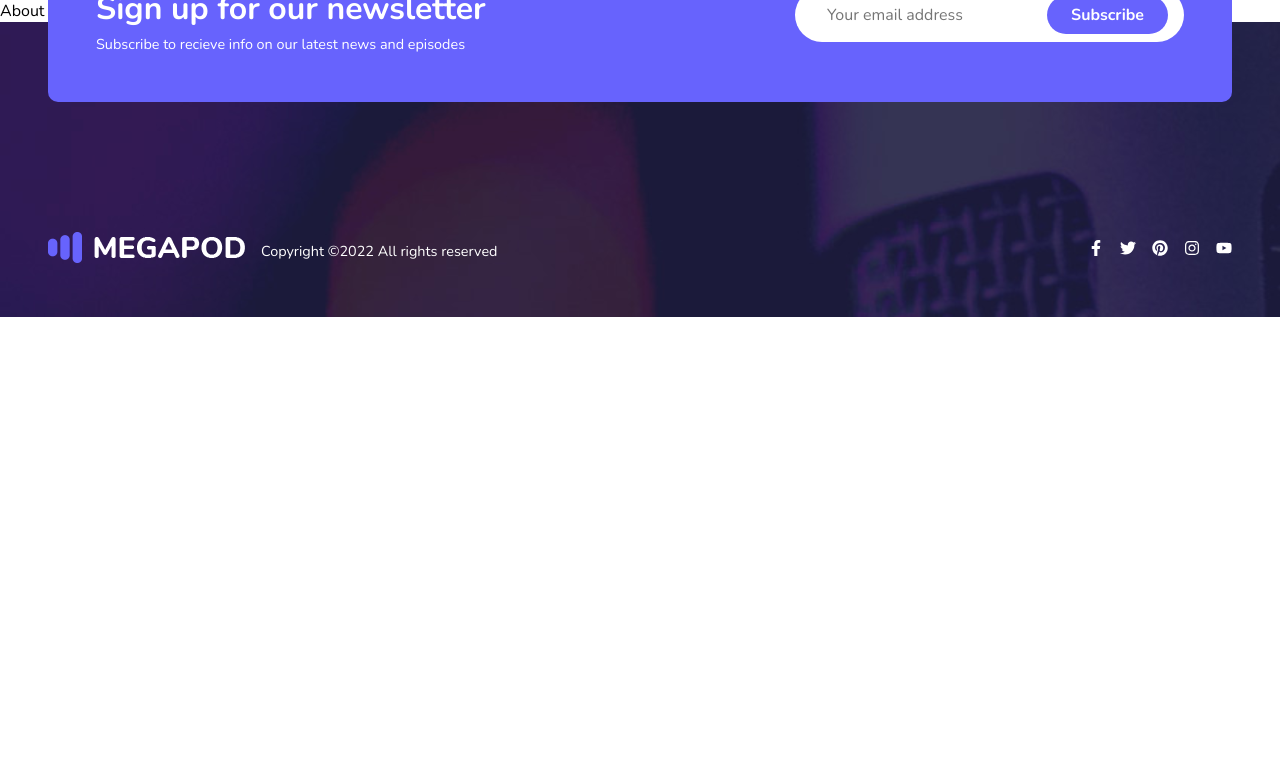
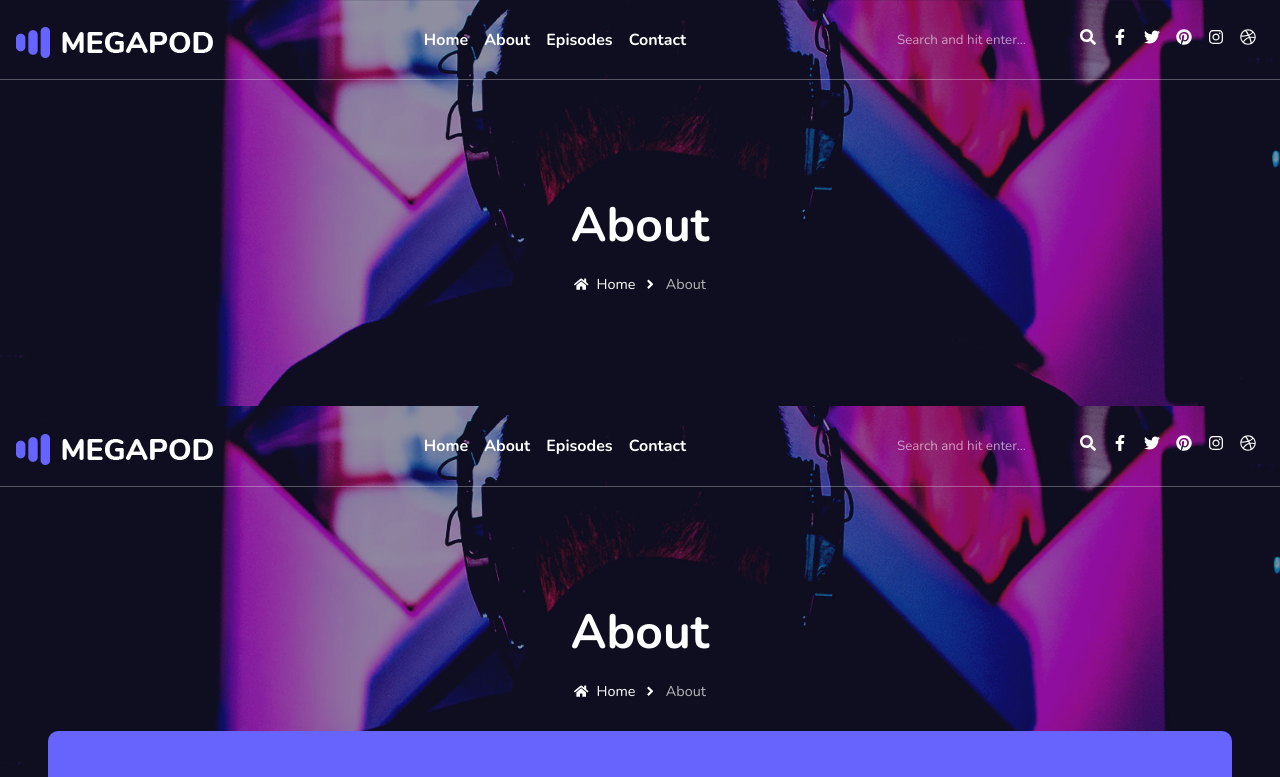
Before and after one commit to zacharymillerm/ultrapod, a React (Create React App) app: page /about in a window 1280 px wide. Shown: the top 777 px of the page. Built offline with nearby package versions, Linux system fonts and the light colour scheme; the HTML template or start-up script is replaced by a standard one.

Commit message:
Added herosection and navbar to about page

```diff
--- /dev/null
+++ b/src/components/About/HeroSection.js
@@ -0,0 +1,70 @@
+import React from "react";
+import Navbar from "../Navbar";
+import styled from "styled-components";
+import HeroBg from "../../img/breadcrumb-bg.jpg";
+import { Link } from "react-router-dom";
+import {FaHome, FaAngleRight} from 'react-icons/fa'
+
+// Styles
+const HeroContainer = styled.div`
+	background-image: url(${HeroBg});
+	background-position: center;
+	background-size: cover;
+`;
+const HeroContent = styled.div`
+	padding: 7rem 1rem;
+	display: flex;
+	flex-direction: column;
+	align-items: center;
+`;
+
+const HeroTitle = styled.div`
+	color: #fff;
+	font-size: 3rem;
+	font-weight: 700;
+	margin-bottom: 1rem;
+`;
+const HeroLinks = styled.div`
+	display: flex;
+`;
+
+const HeroLink = styled(Link)`
+	color: #fff;
+	text-decoration: none;
+	font-size: 90%;
+	display: flex;
+	align-items: center;
+    &:last-child{
+        color: #b7b7b7;
+    }
+`;
+
+const HeroLinkText = styled.p`
+    margin-right: .5rem;
+`;
+const HeroLinkIcon = styled.span`
+    display: flex;
+    align-items: center;
+    margin-right: .5rem;
+`;
+
+const HeroSection = () => {
+	return (
+		<HeroContainer>
+			<Navbar />
+			<HeroContent>
+				<HeroTitle>About</HeroTitle>
+				<HeroLinks>
+					<HeroLink to='/'>
+						<HeroLinkIcon><FaHome /></HeroLinkIcon>
+						<HeroLinkText>Home</HeroLinkText>
+						<HeroLinkIcon><FaAngleRight /></HeroLinkIcon>
+					</HeroLink>
+					<HeroLink to='/about'>About</HeroLink>
+				</HeroLinks>
+			</HeroContent>
+		</HeroContainer>
+	);
+};
+
+export default HeroSection;
--- a/src/components/Home/Episodes.js
+++ b/src/components/Home/Episodes.js
@@ -13,7 +13,7 @@ const EpisodesContainer = styled.div`
 const Header = styled.p`
   text-align: center;
   font-size: 2.5rem;
-  font-weight: 800;
+  font-weight: 700;
   color: #353535;
   margin-bottom: 2rem;
 `
--- a/src/components/Navbar.js
+++ b/src/components/Navbar.js
@@ -17,8 +17,8 @@ import { screens } from "../data/Screens";
 // Styles
 const Nav = styled.nav`
 	width: 100%;
-	background-color: #000;
 	color: #fff;
+	border-bottom: 1px solid rgba(255, 255, 255, 0.3);
 `;
 const NavContainer = styled.div`
 	padding: 1.7rem 1rem;
@@ -80,6 +80,9 @@ const Input = styled.input`
 	border: 0;
 	outline: none;
 	color: #fff;
+	&::placeholder{
+		color: rgba(255, 255, 255, 0.582);
+	}
 `;
 const SocialLink = styled(Link)`
 	color: #fff;
@@ -159,7 +162,7 @@ const Navbar = ({nav, showNav, closeNav}) => {
 						<SideLink to='/' onClick={closeNav}>Home</SideLink>
 						<SideLink to='/about' onClick={closeNav}>About</SideLink>
 						<SideLink to='/episodes' onClick={closeNav}>Episodes</SideLink>
-						<SideLink to='/' onClick={closeNav}>Pages</SideLink>
+						{/* <SideLink to='/' onClick={closeNav}>Pages</SideLink> */}
 						<SideLink to='/contact' onClick={closeNav}>Contact</SideLink>
 					</SideLinks>
 					<SideSocials>
@@ -196,7 +199,7 @@ const Navbar = ({nav, showNav, closeNav}) => {
 					<NavLink to='/'>Home</NavLink>
 					<NavLink to='/about'>About</NavLink>
 					<NavLink to='/episodes'>Episodes</NavLink>
-					<NavLink to='/'>Pages</NavLink>
+					{/* <NavLink to='/'>Pages</NavLink> */}
 					<NavLink to='/contact'>Contact</NavLink>
 				</NavLinks>
 				<SocialLinks>
--- a/src/pages/About.js
+++ b/src/pages/About.js
@@ -1,8 +1,12 @@
 import React from 'react'
+import HeroSection from '../components/About/HeroSection'
 
 const About = ({nav, showNav, closeNav}) => {
   return (
-    <div>About</div>
+    <>
+      <HeroSection nav={nav} showNav={showNav} closeNav={closeNav}/>
+      <HeroSection />
+    </>
   )
 }
 
```
